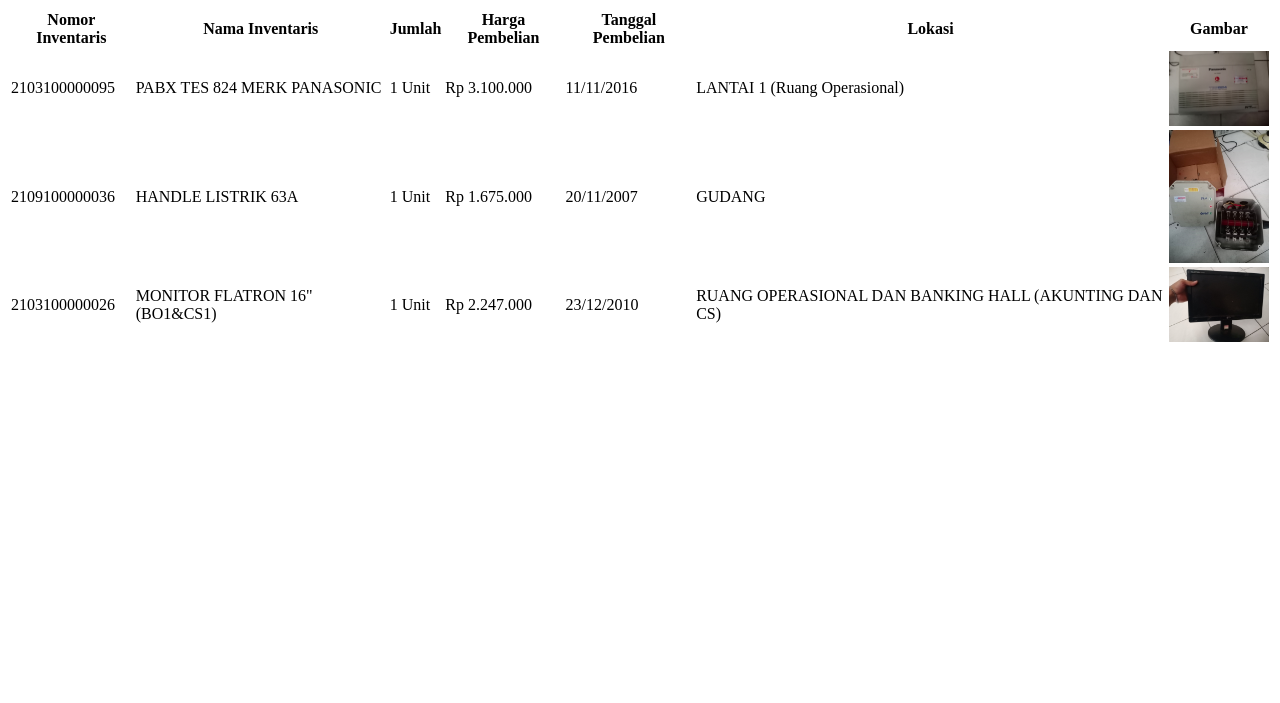
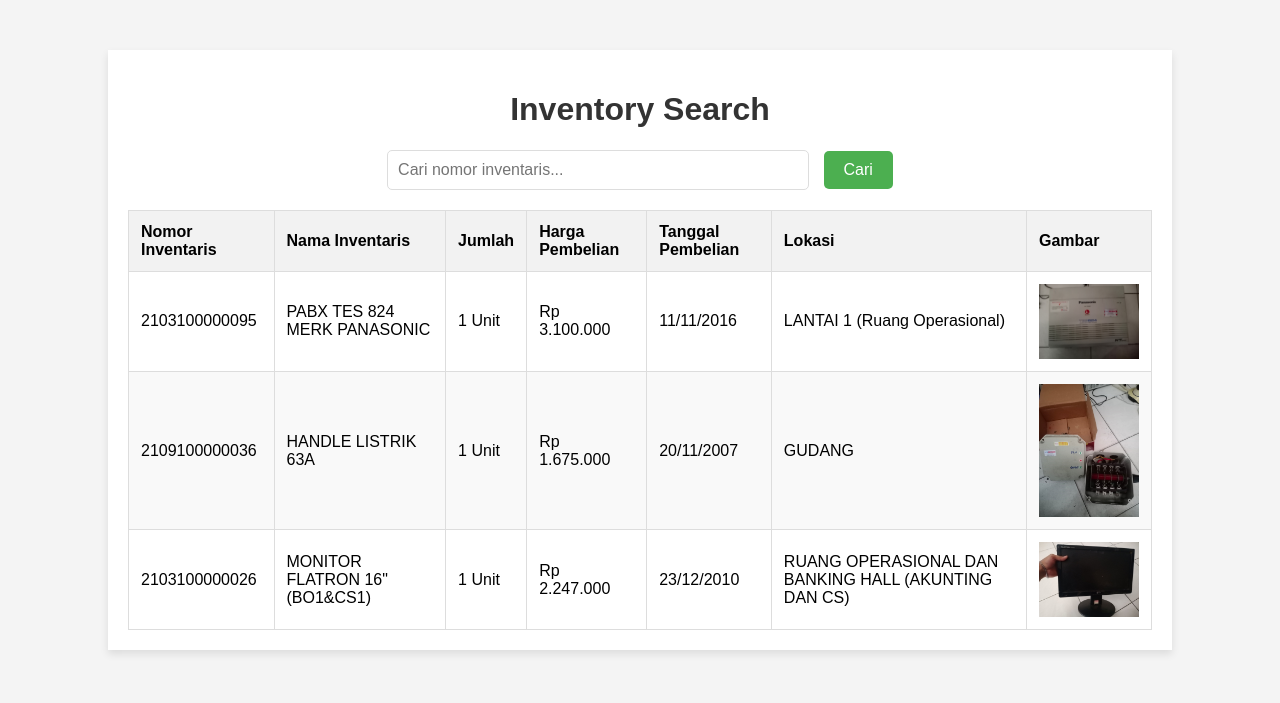
Before and after one commit to inventaris-bhm/inventarisbhm, a plain HTML site: page index.html in a window 1280 px wide. Drawn offline with Linux system fonts and the light colour scheme.

Commit message:
Update index.html

```diff
--- a/index.html
+++ b/index.html
@@ -1,3 +1,88 @@
+<!DOCTYPE html>
+<html lang="en">
+<head>
+  <meta charset="UTF-8">
+  <meta name="viewport" content="width=device-width, initial-scale=1.0">
+  <title>Inventory Search</title>
+  <style>
+    body {
+      font-family: Arial, sans-serif;
+      margin: 0;
+      padding: 0;
+      background-color: #f4f4f4;
+    }
+    .container {
+      width: 80%;
+      margin: 50px auto;
+      background-color: #fff;
+      padding: 20px;
+      box-shadow: 0 4px 8px rgba(0, 0, 0, 0.1);
+    }
+    h1 {
+      text-align: center;
+      color: #333;
+    }
+    .search-box {
+      text-align: center;
+      margin-bottom: 20px;
+    }
+    input[type="text"] {
+      padding: 10px;
+      width: 80%;
+      max-width: 400px;
+      font-size: 16px;
+      border: 1px solid #ddd;
+      border-radius: 5px;
+    }
+    button {
+      padding: 10px 20px;
+      font-size: 16px;
+      cursor: pointer;
+      border: none;
+      background-color: #4CAF50;
+      color: white;
+      border-radius: 5px;
+      margin-left: 10px;
+    }
+    button:hover {
+      background-color: #45a049;
+    }
+    table {
+      width: 100%;
+      border-collapse: collapse;
+      margin-top: 20px;
+    }
+    th, td {
+      padding: 12px;
+      text-align: left;
+      border: 1px solid #ddd;
+    }
+    th {
+      background-color: #f2f2f2;
+    }
+    tr:nth-child(even) {
+      background-color: #f9f9f9;
+    }
+    img {
+      width: 100px;
+      height: auto;
+      display: block;
+      margin: 0 auto;
+    }
+  </style>
+</head>
+<body>
+
+  <div class="container">
+    <h1>Inventory Search</h1>
+
+    <!-- Kolom Pencarian -->
+    <div class="search-box">
+      <input type="text" id="searchInput" placeholder="Cari nomor inventaris..." onkeyup="searchInventory()">
+      <button onclick="searchInventory()">Cari</button>
+    </div>
+
+    <!-- Tabel Inventaris -->
     <table id="inventoryTable">
       <thead>
         <tr>
@@ -40,3 +125,45 @@
         </tr>
       </tbody>
     </table>
+  </div>
+
+  <script>
+    function searchInventory() {
+      var input = document.getElementById("searchInput");
+      var filter = input.value.trim().toUpperCase(); // Menggunakan trim() untuk menghapus spasi ekstra
+      var table = document.getElementById("inventoryTable");
+      var rows = table.getElementsByTagName("tr");
+
+      // Menyembunyikan tabel jika input kosong
+      if (filter.length > 0) {
+        table.style.display = "table"; // Menampilkan tabel jika ada input pencarian
+      } else {
+        table.style.display = "none"; // Menyembunyikan tabel jika input kosong
+      }
+
+      // Loop untuk memeriksa setiap baris tabel
+      for (var i = 1; i < rows.length; i++) {
+        var cells = rows[i].getElementsByTagName("td");
+        var match = false;
+
+        // Cek apakah ada kecocokan dengan nomor inventaris di kolom pertama
+        if (cells.length > 0) {
+          var nomorInventaris = cells[0].textContent || cells[0].innerText; // Mendapatkan teks nomor inventaris
+          // Pastikan pencarian cocok dengan nomor inventaris
+          if (nomorInventaris.toUpperCase().includes(filter)) {
+            match = true; // Jika cocok, set match menjadi true
+          }
+        }
+
+        // Menampilkan atau menyembunyikan baris berdasarkan kecocokan
+        if (match) {
+          rows[i].style.display = ""; // Menampilkan baris jika ada kecocokan
+        } else {
+          rows[i].style.display = "none"; // Menyembunyikan baris jika tidak ada kecocokan
+        }
+      }
+    }
+  </script>
+
+</body>
+</html>
```
Lines whose indentation alone changed are shown as unchanged.
